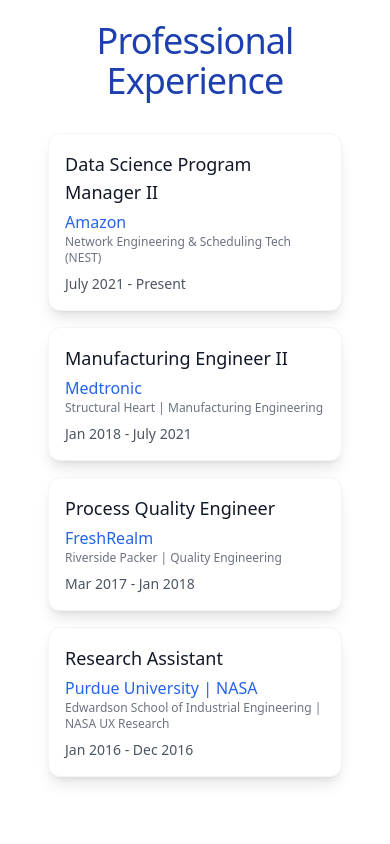
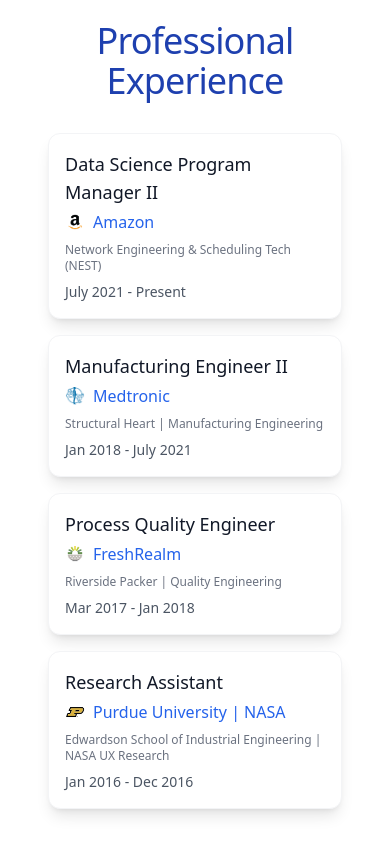
Before and after one commit to Joseph-Tay/joseph-tay.github.io, a React (Create React App) app: page / in a window 390 px wide. Shown: the part 1060-1904 px from the top of the page. Built offline with nearby package versions, Linux system fonts and the light colour scheme.

Commit message:
Update Experience.jsx
Updated mobile responsiveness bugs

```diff
--- a/src/components/sections/Experience.jsx
+++ b/src/components/sections/Experience.jsx
@@ -173,7 +173,8 @@
       setExpandedJob(null);
     } else {
       setExpandedJob(jobId);
-      // Scroll to top of the expanded card after a short delay to allow animation to start
+      // Only scroll on desktop, not mobile
+      if (window.innerWidth >= 768) { // md breakpoint
         setTimeout(() => {
           const expandedCard = document.querySelector(`[data-job-id="${jobId}"]`);
           if (expandedCard) {
@@ -186,6 +187,7 @@
             });
           }
         }, 100);
+      }
     }
   };
 
@@ -254,6 +256,7 @@
         {[...sortedExperiences].reverse().map((job) => (
           <div
             key={job.id}
+            data-job-id={job.id}
             className={`transition-all duration-500 p-4 rounded-xl border cursor-pointer transform ${
               expandedJob === job.id
                 ? 'bg-white shadow-2xl border-2 border-blue-300 scale-102'
@@ -262,7 +265,18 @@
             onClick={() => handleCardClick(job.id)}
           >
             <h3 className="text-lg font-medium text-gray-900 mb-1">{job.title}</h3>
+            <div className="flex items-center gap-2 mb-2">
+              {job.icon && (
+                <div className="w-5 h-5 rounded-full overflow-hidden flex-shrink-0">
+                  <img
+                    src={job.icon}
+                    alt={`${job.company} icon`}
+                    className="w-full h-full object-contain"
+                  />
+                </div>
+              )}
               <p className="text-blue-600 font-medium">{job.company}</p>
+            </div>
             <p className="text-xs text-gray-500 mb-2">{job.location}</p>
             <p className="text-sm text-gray-600">{job.period}</p>
 
@@ -275,7 +289,7 @@
               <h4 className="font-medium text-gray-900 mb-2 text-sm">Core Responsibilities:</h4>
               <ul className="space-y-1 mb-4">
                 {job.achievements.map((achievement, i) => (
-                  <li key={i} className="text-gray-600 text-xs">• {achievement}</li>
+                  <li key={i} className="text-gray-600 text-xs" dangerouslySetInnerHTML={{ __html: `• ${achievement}` }} />
                 ))}
               </ul>
               <div className="flex flex-wrap gap-1">
```
Lines whose indentation alone changed are shown as unchanged.
